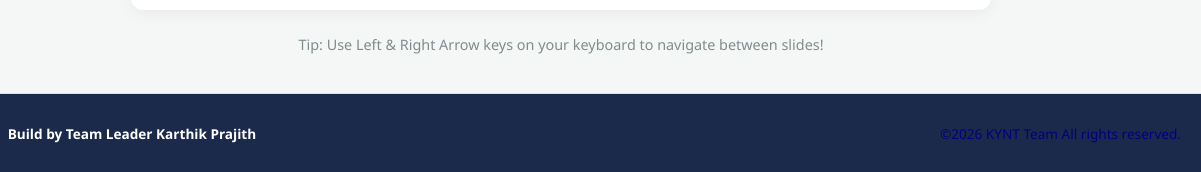
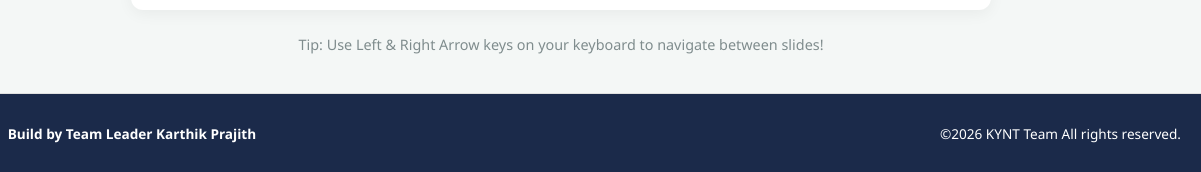
Before and after one commit to kynt2026-cloud/-Class-8-Science-Quiz, a plain HTML site: page index.html in a window 1280 px wide. Shown: the part 628-800 px from the top of the page, 79-1280 px from the left. Drawn offline with Linux system fonts and the light colour scheme.

Commit message:
Update index.html

```diff
--- a/index.html
+++ b/index.html
@@ -10,7 +10,7 @@
     justify-content: space-between;
     align-items: center;
     padding: 12px 25px;
-    color: #ecf0f1;                /* Light grey/white text for contrast */
+    color: #000080;                /* Light grey/white text for contrast */
     font-size: 0.85rem;
     border-top: 2px solid #1a252f;
     margin-top: auto;
@@ -261,7 +261,7 @@
         footer {
             text-align: center;
             padding: 20px;
-            color:#000080;
+            color:white;
             font-size: 0.85rem;
             border-top: 1px solid var(--border-color);
             margin-top: auto;
```
